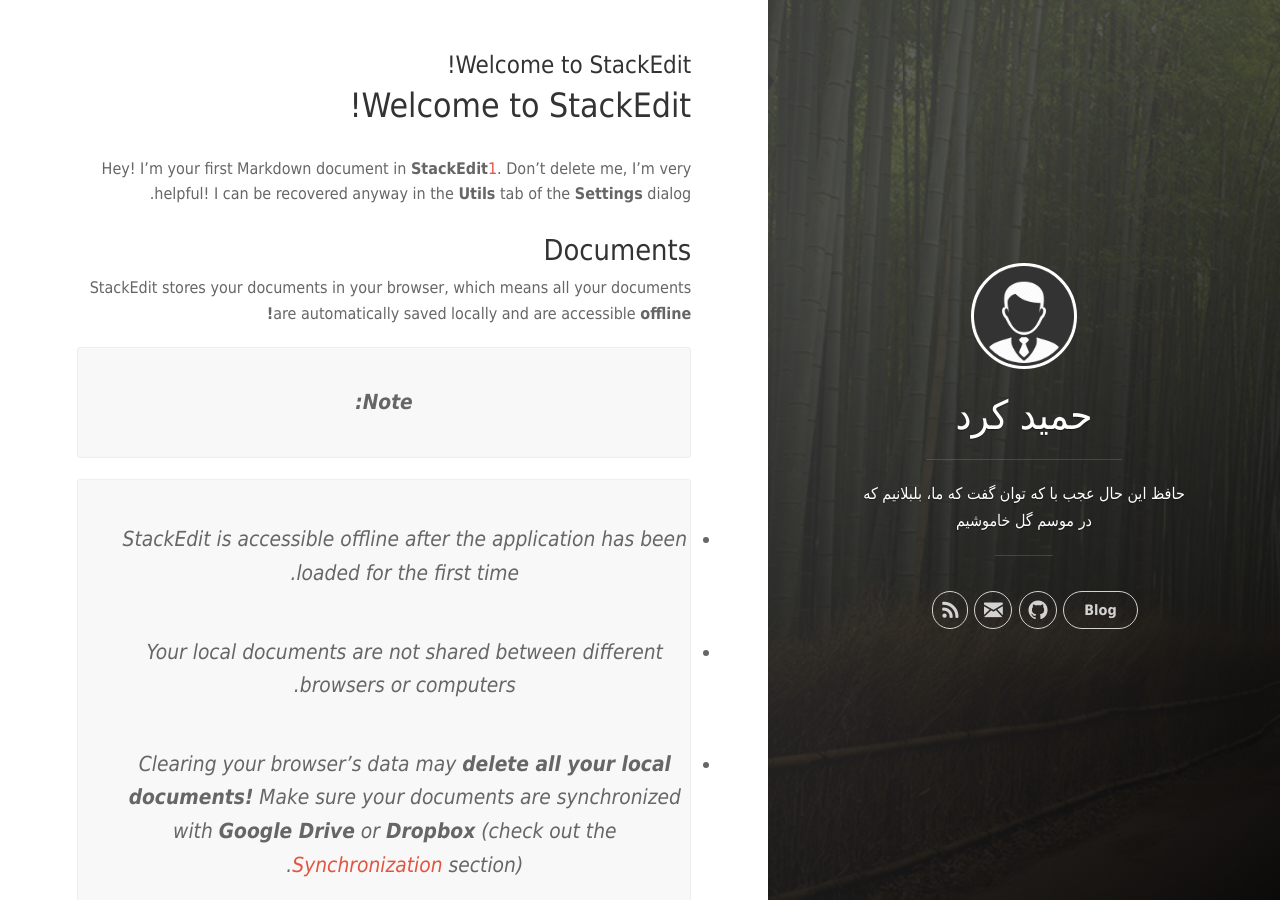
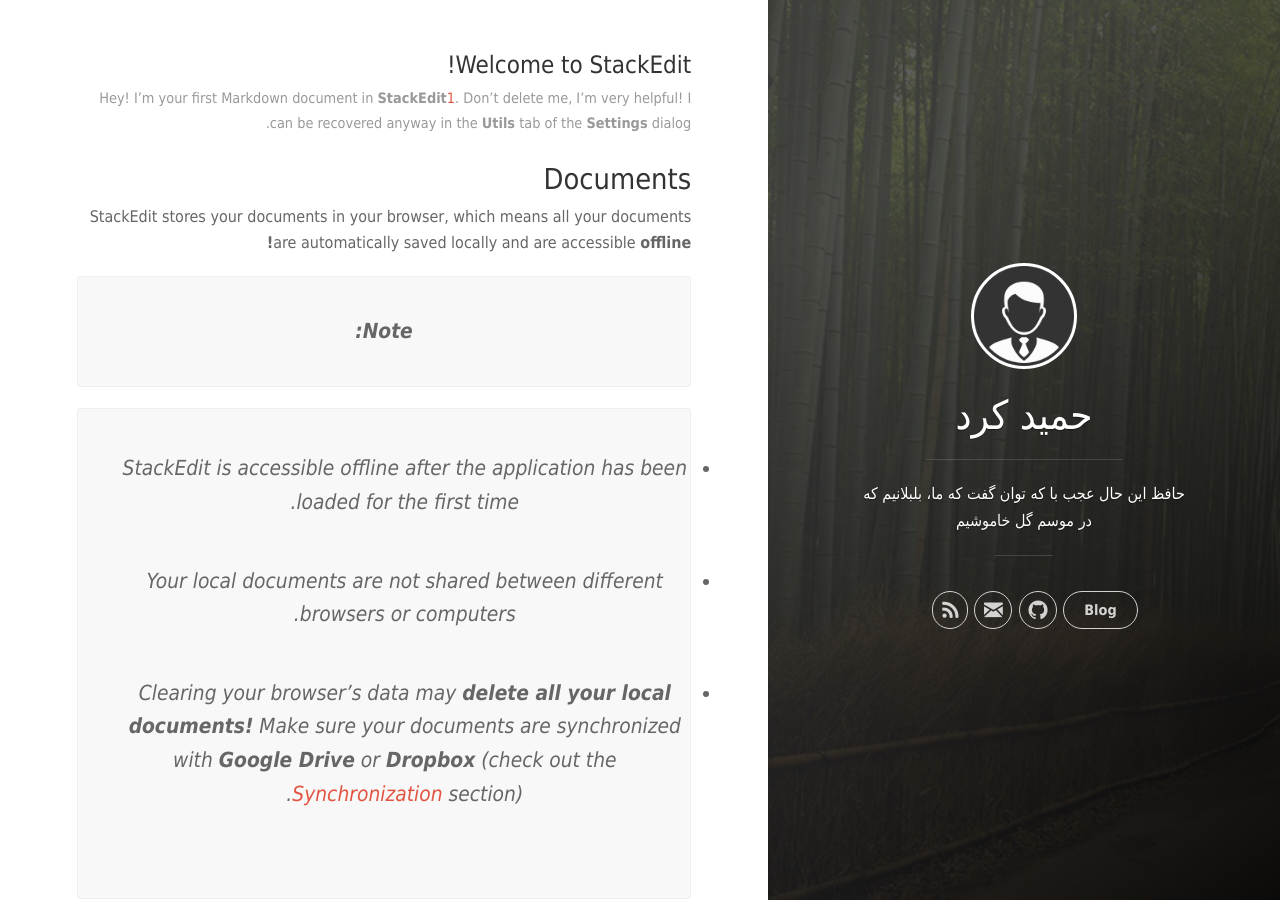
Before and after one commit to mer30hamid/mer30hamid.github.io, a Jekyll site: the page built from index.html, in a window 1280 px wide and 900 px high. Built offline with Jekyll 4.4.1, drawn with Linux system fonts in a browser that asks for light colours; nearby versions of some CDN libraries; the list of posts is cut into pages by our own code.

Commit message:
Published with https://stackedit.io/

```diff
--- a/_posts/2017-01-22-test.md
+++ b/_posts/2017-01-22-test.md
@@ -4,17 +4,6 @@
 layout: post
 tags: [test, C++, Nana]
 ---
-
-
-Welcome to StackEdit!
-===================
-
-
-----------
-
-
-----------
-
 
 Hey! I'm your first Markdown document in **StackEdit**[^stackedit]. Don't delete me, I'm very helpful! I can be recovered anyway in the **Utils** tab of the <i class="icon-cog"></i> **Settings** dialog.
 
```
